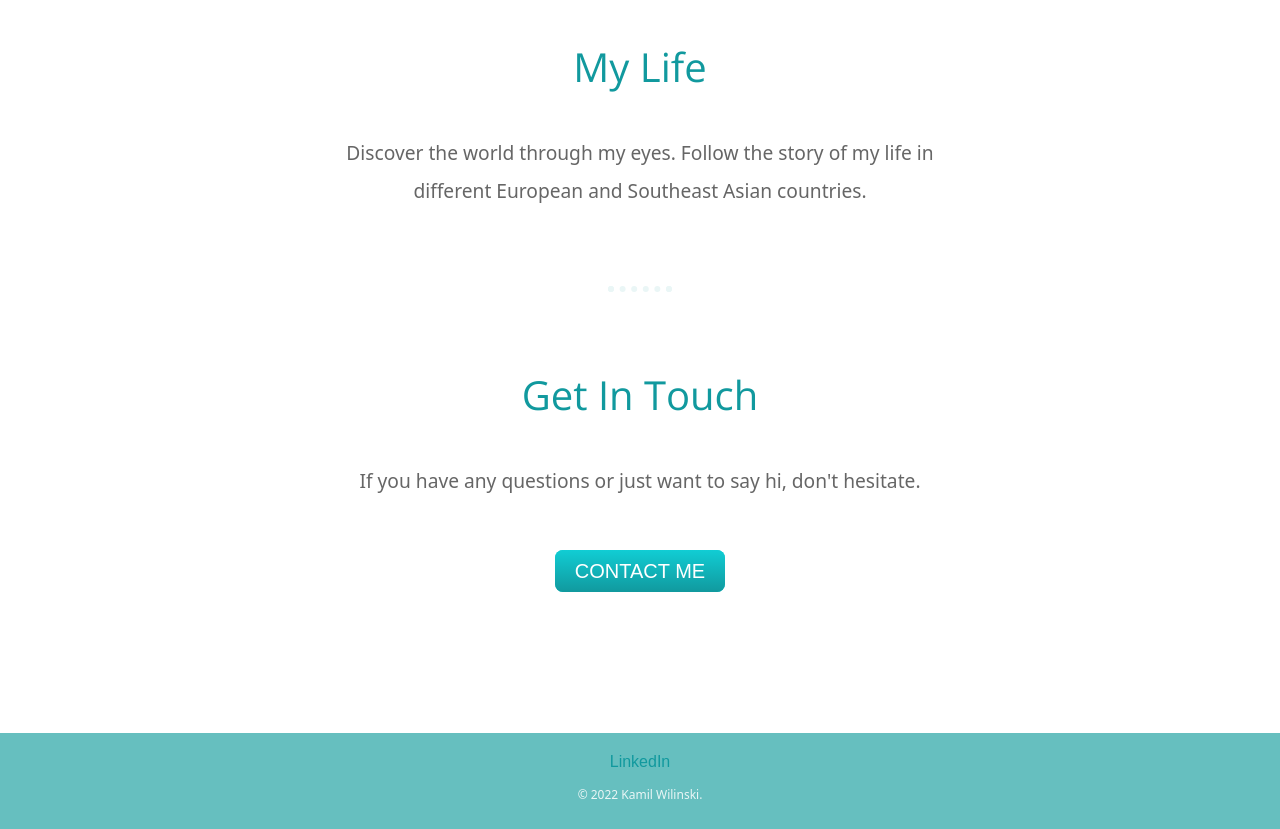
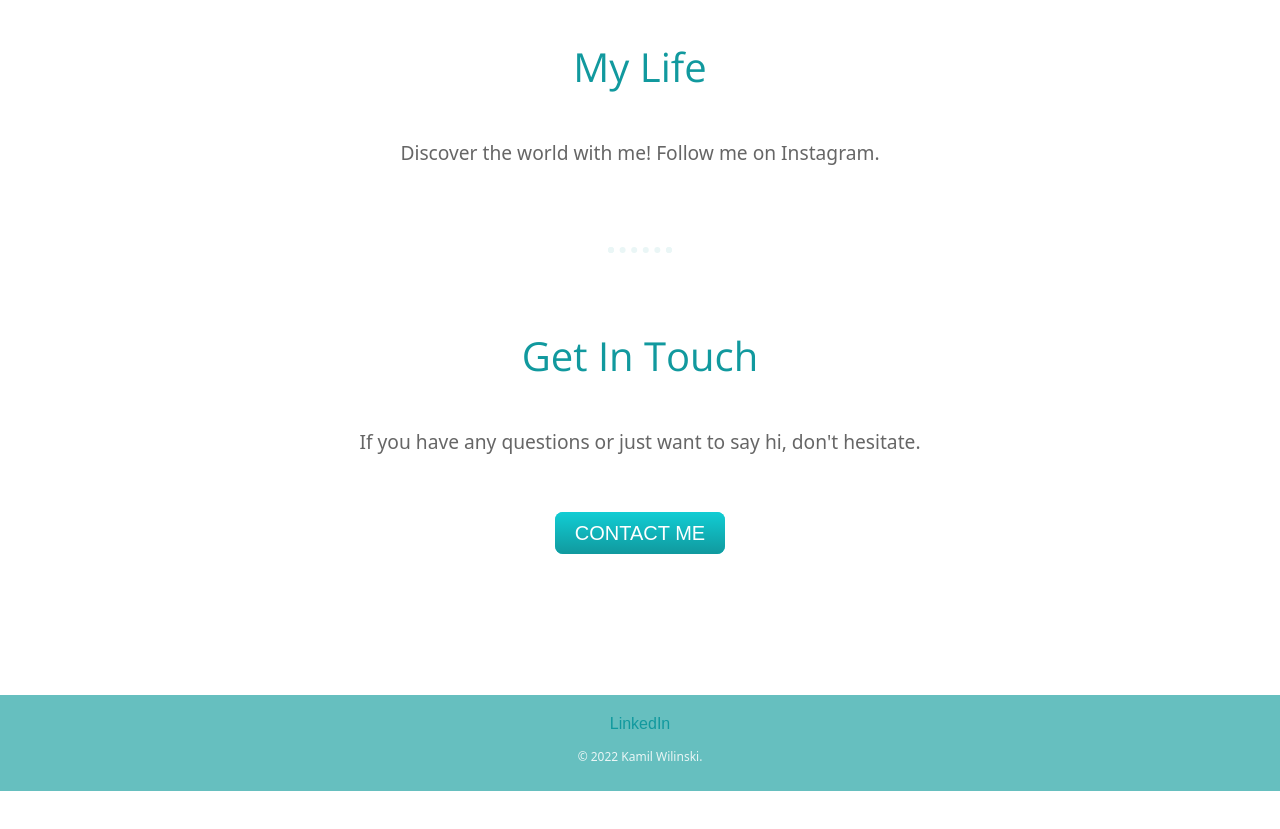
Before and after one commit to kamil-wilinski/personal-website, a plain HTML site: page index.html in a window 1280 px wide. Shown: the part 2720-3549 px from the top of the page. After the commit the page ends 3511 px from the top, so only its background shows below. Drawn offline with nearby package versions, Linux system fonts and the light colour scheme.

Commit message:
Update index.html

```diff
--- a/index.html
+++ b/index.html
@@ -64,7 +64,7 @@
 
     <div class="instagram">
       <h2>My Life</h2>
-      <p>Discover the world through my eyes. Follow the story of my life in different European and Southeast Asian countries.</p>
+      <p>Discover the world with me! Follow me on Instagram.</p>
     </div>
     <div class="instagram-link">
       <script src="https://apps.elfsight.com/p/platform.js" defer></script>
```
